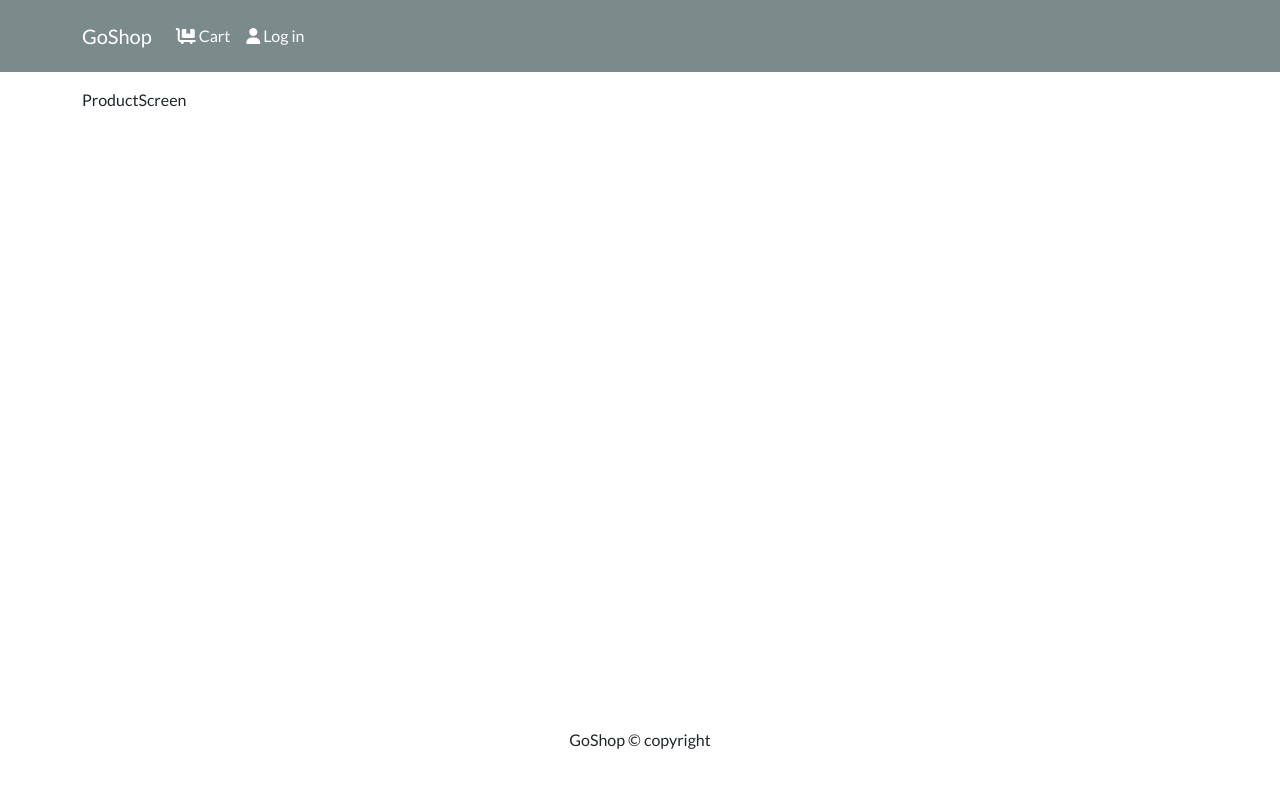
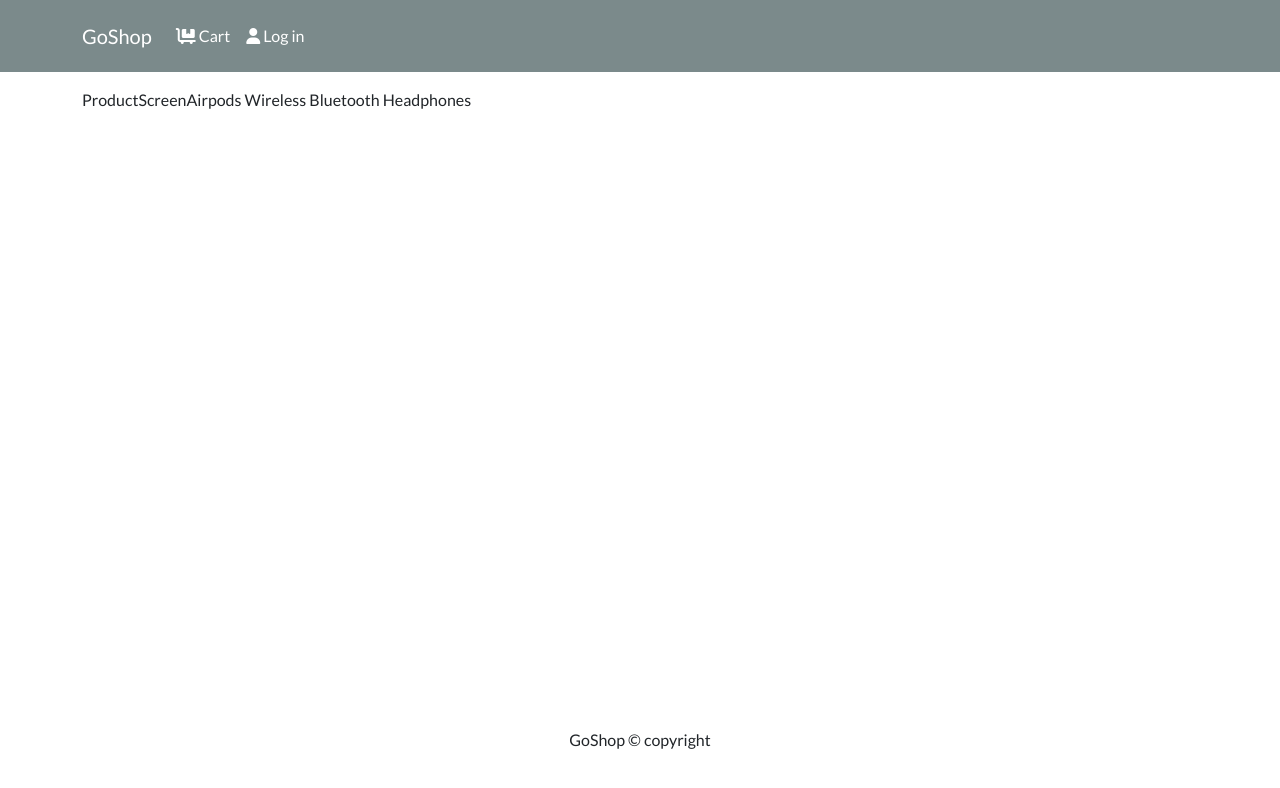
Before and after one commit to Trigonometri1/GoShop_App, a React (Create React App) app in the folder frontend/: page /product/1 in a window 1280 px wide. Shown: the top 788 px of the page. Built offline with nearby package versions, Linux system fonts and the light colour scheme.

Commit message:
Product Screen

```diff
--- a/frontend/src/screens/ProductScreen.js
+++ b/frontend/src/screens/ProductScreen.js
@@ -1,7 +1,15 @@
 import React from "react";
+import products from "../products";
+import Rating from "../components/Rating";
+import { Link, useParams } from "react-router-dom";
+import { Row, Col, Image, ListGroup, Card, Button } from "react-bootstrap";
 
 const ProductScreen = () => {
-  return <div>ProductScreen</div>;
+  const params = useParams();
+  const product = products.find((p) => p._id === params.id);
+  console.log(product.name);
+
+  return <div>ProductScreen{product.name}</div>;
 };
 
 export default ProductScreen;
```
